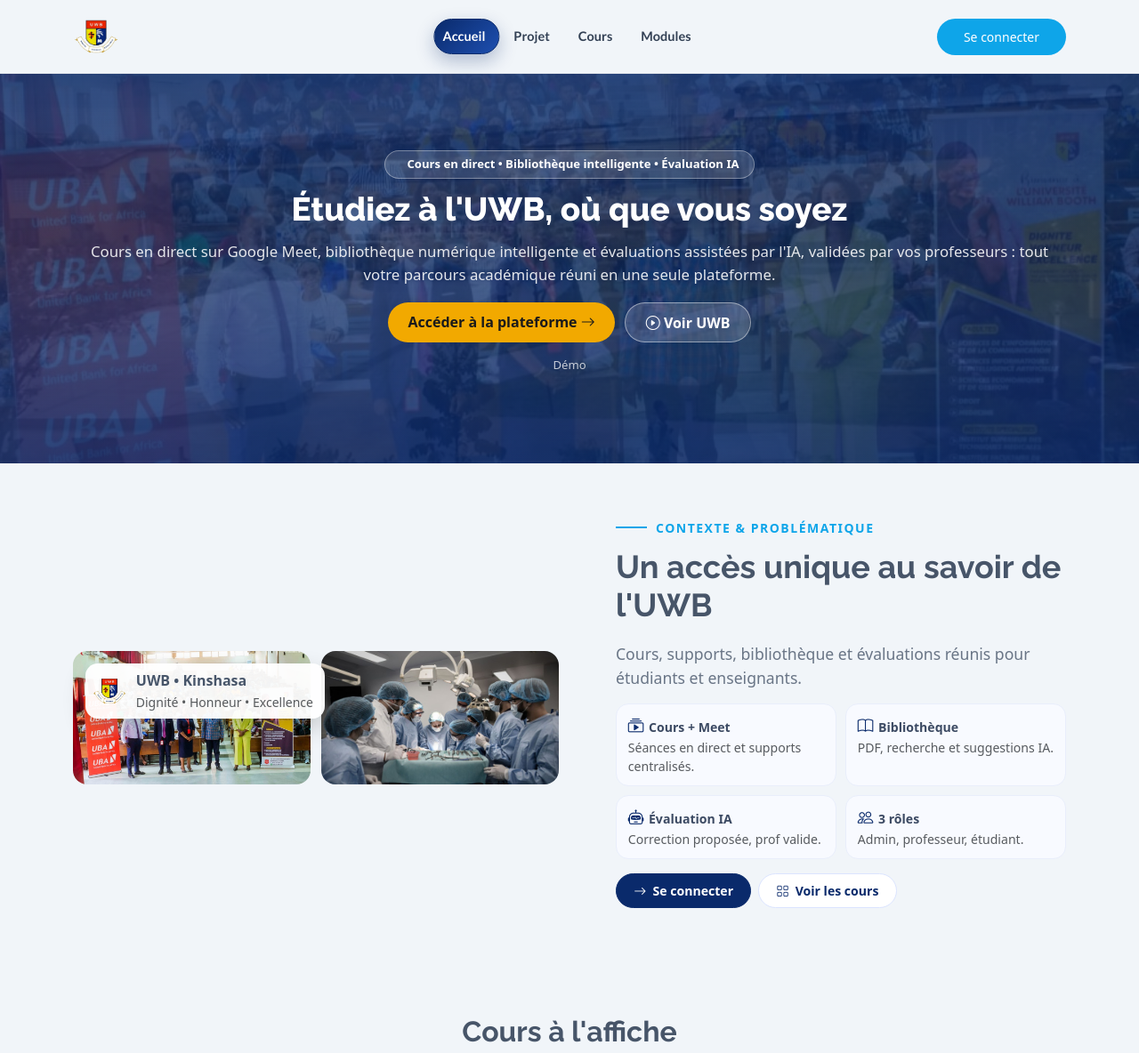
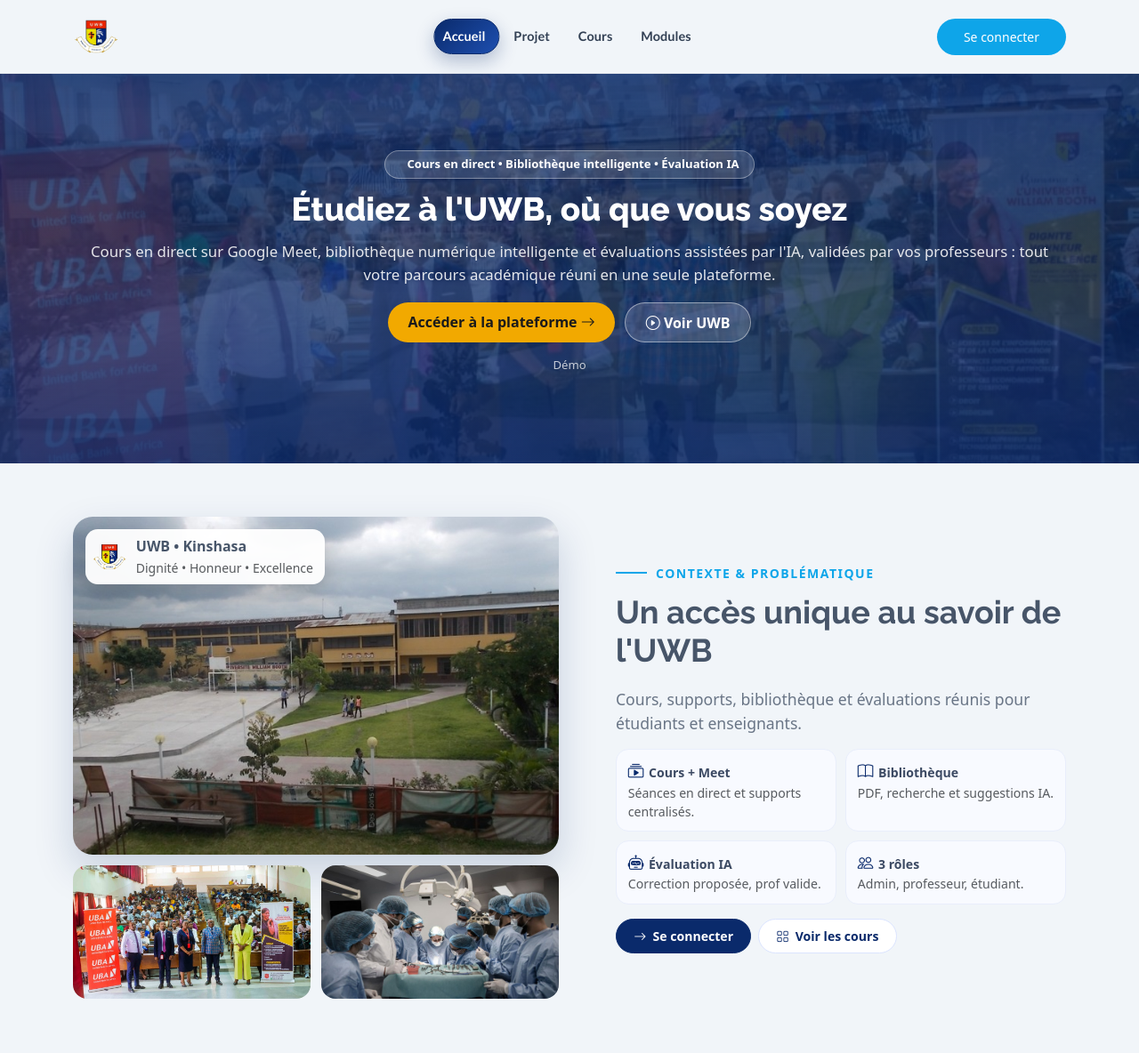
Before and after one commit to Ord300/UWB_learn, a PHP site: page / in a window 1280 px wide. Shown: the top 1184 px of the page at 89% size. Run offline with PHP 8.4, Linux system fonts and the light colour scheme.

Commit message:
image contexte

```diff
--- a/index.php
+++ b/index.php
@@ -35,7 +35,7 @@
 <div class="modal fade" id="uwbVideoModal" tabindex="-1" aria-hidden="true"><div class="modal-dialog modal-lg modal-dialog-centered"><div class="modal-content" style="border-radius:18px;overflow:hidden"><div class="d-flex justify-content-between align-items-center p-3"><strong><i class="bi bi-play-circle"></i> Voir UWB</strong><button type="button" class="icon-btn danger" data-bs-dismiss="modal" aria-label="Fermer"><i class="bi bi-x-lg"></i></button></div><div class="ratio ratio-16x9"><iframe src="https://www.youtube.com/embed/IWbMkyYLK9Q" title="Voir UWB" allow="accelerometer; autoplay; clipboard-write; encrypted-media; gyroscope; picture-in-picture" allowfullscreen></iframe></div><div class="p-2 text-center"><a href="https://www.youtube.com/watch?v=IWbMkyYLK9Q" target="_blank" class="small">Ouvrir sur YouTube</a></div></div></div></div>
 <section id="about" class="about section"><div class="container" data-aos="fade-up" data-aos-delay="100">
 <div class="row gy-5 align-items-center">
-<div class="col-xl-6" data-aos="fade-right"><div class="ctx-visual"><div class="ctx-badge"><img src="forms/uwbfin.webp" alt="UWB"><div><strong>UWB • Kinshasa</strong><br><small class="text-muted">Dignité • Honneur • Excellence</small></div></div><div class="ctx-row"><img src="forms/image2.jpg" alt="Vie étudiante UWB"><img src="forms/image3.jpeg" alt="Activités UWB"></div></div></div>
+<div class="col-xl-6" data-aos="fade-right"><div class="ctx-visual"><img class="ctx-main" src="forms/image1.jpg" alt="Campus UWB"><div class="ctx-badge"><img src="forms/uwbfin.webp" alt="UWB"><div><strong>UWB • Kinshasa</strong><br><small class="text-muted">Dignité • Honneur • Excellence</small></div></div><div class="ctx-row"><img src="forms/image2.jpg" alt="Vie étudiante UWB"><img src="forms/image3.jpeg" alt="Activités UWB"></div></div></div>
 <div class="col-xl-6" data-aos="fade-left"><div class="about-content">
 <div class="section-subtitle">Contexte & problématique</div>
 <h2>Un accès unique au savoir de l'UWB</h2>
```
